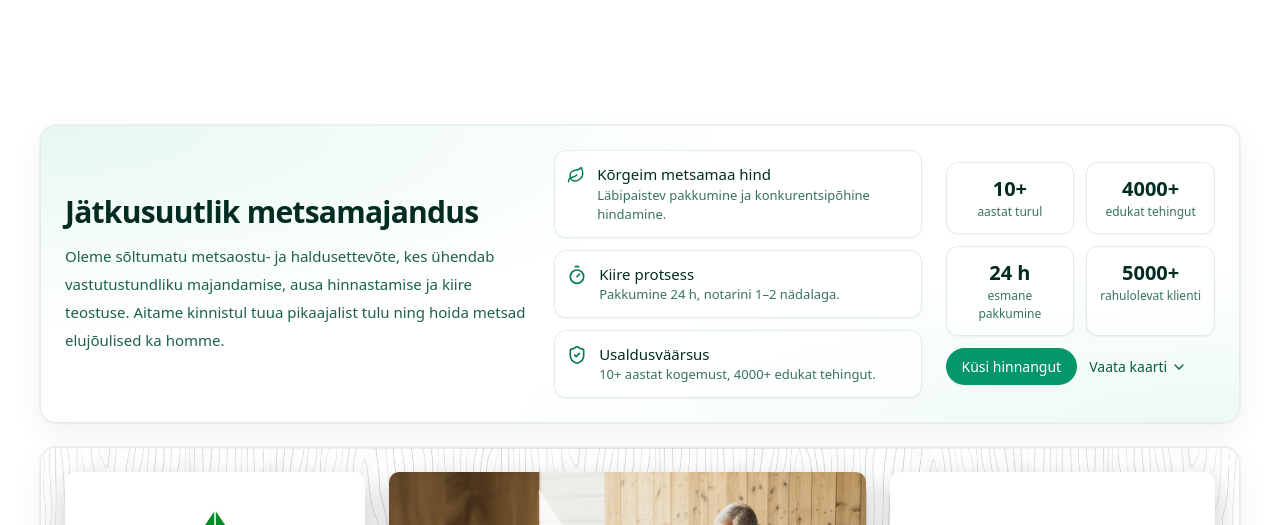
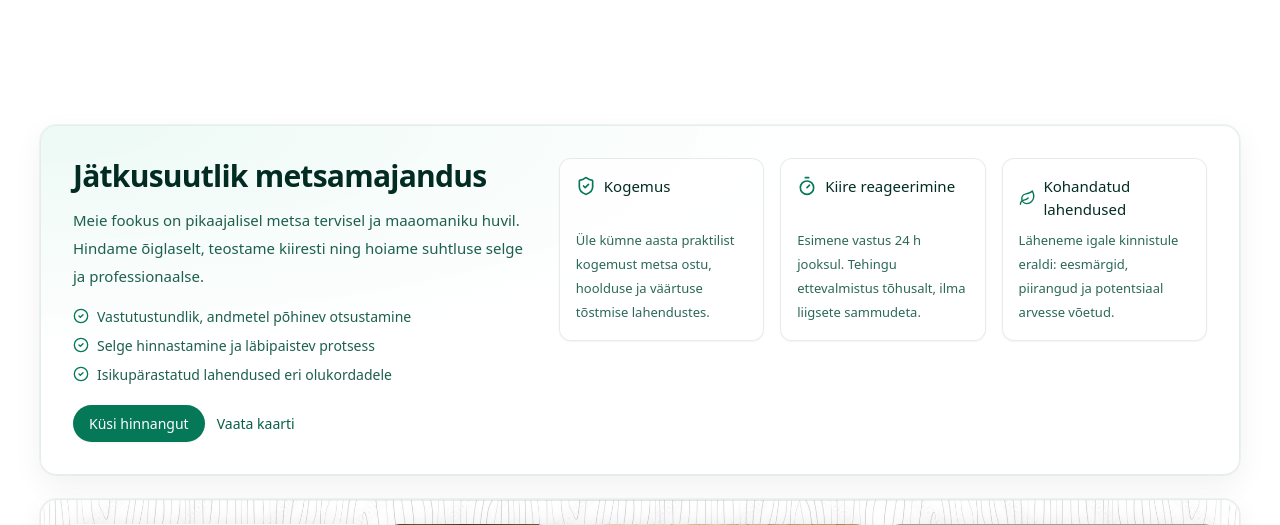
Before and after one commit to Metsa-hind/metsamaahind-ee, a Next.js app: page / in a window 1280 px wide. Shown: the part 1248-1773 px from the top of the page. Built offline with nearby package versions, Linux system fonts and the light colour scheme; no server answers; grey boxes are pictures that could not be loaded.

Commit message:
feat(company-intro): redesign Intro Card from scratch  refined headline + copy with bullets on left; three horizontal tiles on right (experience, quick response, customized solutions); increased height by ~100px; classy, minimal, accessible

```diff
--- a/src/app/components/sections/CompanyInfoSection.tsx
+++ b/src/app/components/sections/CompanyInfoSection.tsx
@@ -29,78 +29,61 @@ export default function CompanyInfoSection() {
           whileInView={{ opacity: 1, y: 0 }}
           viewport={{ once: true, amount: 0.3 }}
           transition={{ duration: 0.3 }}
-          className="mx-auto mb-6 w-full max-w-[1200px] overflow-hidden rounded-2xl border border-emerald-900/10 bg-white/80 shadow-[0_10px_30px_rgba(0,0,0,0.06)] ring-1 ring-emerald-900/5 backdrop-blur-sm"
+          className="mx-auto mb-6 w-full max-w-[1200px] overflow-hidden rounded-2xl border border-emerald-900/10 bg-white/85 shadow-[0_10px_30px_rgba(0,0,0,0.06)] ring-1 ring-emerald-900/5 backdrop-blur-sm"
         >
-          <div className="relative grid grid-cols-1 gap-6 p-6 md:grid-cols-12 md:items-center">
-            {/* Background gradient + subtle vectors */}
-            <div className="pointer-events-none absolute inset-0 -z-10 bg-[radial-gradient(100%_120%_at_0%_0%,rgba(16,185,129,0.10),transparent_60%),radial-gradient(120%_100%_at_100%_100%,rgba(16,185,129,0.08),transparent_55%)]" />
+          {/* Elevated background, subtle gradient only */}
+          <div className="pointer-events-none absolute inset-0 -z-10 bg-[radial-gradient(120%_120%_at_0%_0%,rgba(16,185,129,0.08),transparent_55%)]" />
 
-            {/* Left: Headline + subhead (5 cols) */}
+          {/* Two-zone layout: Left content, Right horizontal tiles */}
+          <div className="relative grid min-h-[324px] grid-cols-1 gap-8 p-6 md:min-h-[340px] md:grid-cols-12 md:p-8">
+            {/* Left: Headline, refined copy, bullets */}
             <div className="md:col-span-5">
               <h2 className="text-2xl font-semibold tracking-tight text-emerald-950 sm:text-3xl">Jätkusuutlik metsamajandus</h2>
-              <p className="mt-3 max-w-[56ch] text-[15px] leading-7 text-emerald-900/90">
-                Oleme sõltumatu metsaostu- ja haldusettevõte, kes ühendab vastutustundliku majandamise, ausa hinnastamise ja kiire teostuse. Aitame kinnistul tuua pikaajalist tulu ning hoida metsad elujõulised ka homme.
-              </p>
-            </div>
-
-            {/* Middle: Value pills (4 cols) */}
-            <div className="md:col-span-4">
-              <ul className="grid grid-cols-1 gap-3 sm:grid-cols-3 md:grid-cols-1">
-                <li className="flex items-start gap-3 rounded-xl border border-emerald-900/10 bg-white/70 p-3 shadow-sm">
-                  <Leaf className="mt-0.5 h-5 w-5 text-emerald-700" aria-hidden />
-                  <div>
-                    <p className="text-[15px] font-medium text-emerald-950">Kõrgeim metsamaa hind</p>
-                    <p className="text-[13px] text-emerald-900/80">Läbipaistev pakkumine ja konkurentsipõhine hindamine.</p>
-                  </div>
-                </li>
-                <li className="flex items-start gap-3 rounded-xl border border-emerald-900/10 bg-white/70 p-3 shadow-sm">
-                  <Timer className="mt-0.5 h-5 w-5 text-emerald-700" aria-hidden />
-                  <div>
-                    <p className="text-[15px] font-medium text-emerald-950">Kiire protsess</p>
-                    <p className="text-[13px] text-emerald-900/80">Pakkumine 24 h, notarini 1–2 nädalaga.</p>
-                  </div>
-                </li>
-                <li className="flex items-start gap-3 rounded-xl border border-emerald-900/10 bg-white/70 p-3 shadow-sm">
-                  <ShieldCheck className="mt-0.5 h-5 w-5 text-emerald-700" aria-hidden />
-                  <div>
-                    <p className="text-[15px] font-medium text-emerald-950">Usaldusväärsus</p>
-                    <p className="text-[13px] text-emerald-900/80">10+ aastat kogemust, 4000+ edukat tehingut.</p>
-                  </div>
-                </li>
+              <div className="mt-3 max-w-[60ch] text-[15px] leading-7 text-emerald-900/90">
+                <p>
+                  Meie fookus on pikaajalisel metsa tervisel ja maaomaniku huvil. Hindame õiglaselt, teostame kiiresti ning hoiame suhtluse selge ja professionaalse.
+                </p>
+              </div>
+              <ul className="mt-4 grid max-w-[60ch] gap-2 text-[14px] text-emerald-900/90">
+                <li className="flex gap-2"><CheckCircle2 className="mt-0.5 h-4 w-4 text-emerald-700" aria-hidden /> Vastutustundlik, andmetel põhinev otsustamine</li>
+                <li className="flex gap-2"><CheckCircle2 className="mt-0.5 h-4 w-4 text-emerald-700" aria-hidden /> Selge hinnastamine ja läbipaistev protsess</li>
+                <li className="flex gap-2"><CheckCircle2 className="mt-0.5 h-4 w-4 text-emerald-700" aria-hidden /> Isikupärastatud lahendused eri olukordadele</li>
               </ul>
-            </div>
-
-            {/* Right: KPIs + CTA (3 cols) */}
-            <div className="md:col-span-3">
-              <div className="grid grid-cols-2 gap-3">
-                <div className="rounded-xl border border-emerald-900/10 bg-white/70 p-3 text-center shadow-sm">
-                  <p className="text-xl font-semibold text-emerald-950">10+</p>
-                  <p className="text-[12px] text-emerald-900/80">aastat turul</p>
-                </div>
-                <div className="rounded-xl border border-emerald-900/10 bg-white/70 p-3 text-center shadow-sm">
-                  <p className="text-xl font-semibold text-emerald-950">4000+</p>
-                  <p className="text-[12px] text-emerald-900/80">edukat tehingut</p>
-                </div>
-                <div className="rounded-xl border border-emerald-900/10 bg-white/70 p-3 text-center shadow-sm">
-                  <p className="text-xl font-semibold text-emerald-950">24 h</p>
-                  <p className="text-[12px] text-emerald-900/80">esmane pakkumine</p>
-                </div>
-                <div className="rounded-xl border border-emerald-900/10 bg-white/70 p-3 text-center shadow-sm">
-                  <p className="text-xl font-semibold text-emerald-950">5000+</p>
-                  <p className="text-[12px] text-emerald-900/80">rahulolevat klienti</p>
-                </div>
-              </div>
-              <div className="mt-3 flex items-center gap-3">
+              <div className="mt-5 flex items-center gap-3">
                 <a
                   href={absUrl("kontakt")}
-                  className="inline-flex items-center justify-center rounded-full bg-emerald-600 px-4 py-2 text-[14px] font-medium text-white shadow-sm transition-transform hover:-translate-y-0.5 hover:bg-emerald-700 focus:outline-none focus-visible:ring focus-visible:ring-emerald-400"
+                  className="inline-flex items-center justify-center rounded-full bg-emerald-700 px-4 py-2 text-[14px] font-medium text-white shadow-sm transition-colors hover:bg-emerald-800 focus:outline-none focus-visible:ring focus-visible:ring-emerald-400"
                 >
                   Küsi hinnangut
                 </a>
-                <a href="#company-info-board" className="group inline-flex items-center gap-1 text-[14px] font-medium text-emerald-800 hover:text-emerald-900">
-                  Vaata kaarti
-                  <ChevronDown className="h-4 w-4 transition-transform group-hover:translate-y-0.5" aria-hidden />
-                </a>
+                <a href="#company-info-board" className="text-[14px] font-medium text-emerald-800 hover:text-emerald-900">Vaata kaarti</a>
+              </div>
+            </div>
+
+            {/* Right: Three horizontal tiles (match visual rhythm of 3 cards below) */}
+            <div className="md:col-span-7">
+              <div className="grid grid-cols-3 gap-3 md:gap-4">
+                <div className="flex h-full flex-col justify-between rounded-xl border border-emerald-900/10 bg-white/80 p-4 shadow-sm">
+                  <div className="flex items-center gap-2">
+                    <ShieldCheck className="h-5 w-5 text-emerald-700" aria-hidden />
+                    <p className="text-[15px] font-medium text-emerald-950">Kogemus</p>
+                  </div>
+                  <p className="mt-2 text-[13px] leading-6 text-emerald-900/85">Üle kümne aasta praktilist kogemust metsa ostu, hoolduse ja väärtuse tõstmise lahendustes.</p>
+                </div>
+                <div className="flex h-full flex-col justify-between rounded-xl border border-emerald-900/10 bg-white/80 p-4 shadow-sm">
+                  <div className="flex items-center gap-2">
+                    <Timer className="h-5 w-5 text-emerald-700" aria-hidden />
+                    <p className="text-[15px] font-medium text-emerald-950">Kiire reageerimine</p>
+                  </div>
+                  <p className="mt-2 text-[13px] leading-6 text-emerald-900/85">Esimene vastus 24 h jooksul. Tehingu ettevalmistus tõhusalt, ilma liigsete sammudeta.</p>
+                </div>
+                <div className="flex h-full flex-col justify-between rounded-xl border border-emerald-900/10 bg-white/80 p-4 shadow-sm">
+                  <div className="flex items-center gap-2">
+                    <Leaf className="h-5 w-5 text-emerald-700" aria-hidden />
+                    <p className="text-[15px] font-medium text-emerald-950">Kohandatud lahendused</p>
+                  </div>
+                  <p className="mt-2 text-[13px] leading-6 text-emerald-900/85">Läheneme igale kinnistule eraldi: eesmärgid, piirangud ja potentsiaal arvesse võetud.</p>
+                </div>
               </div>
             </div>
           </div>
```
